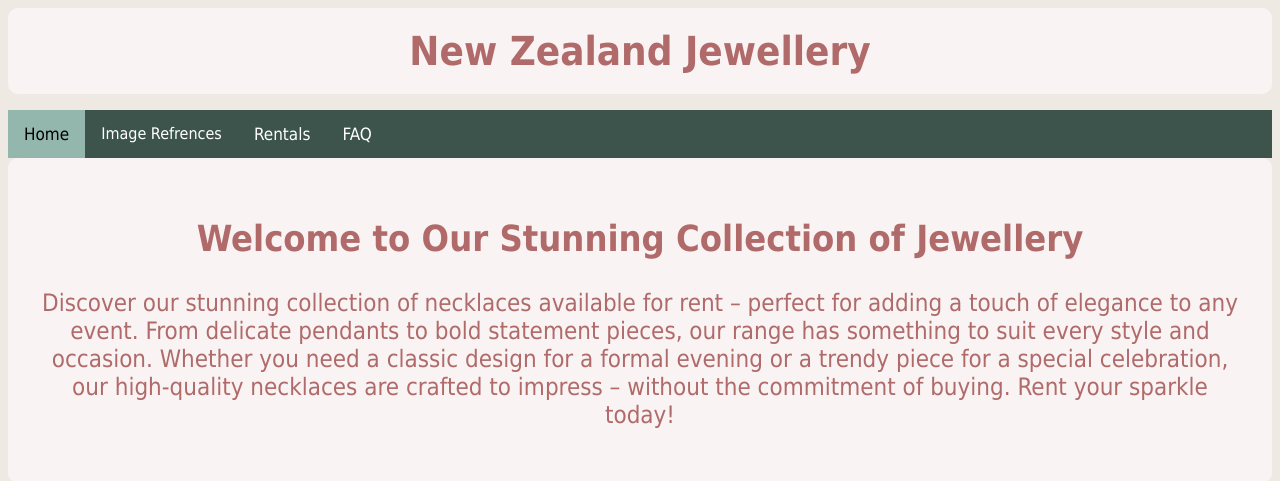
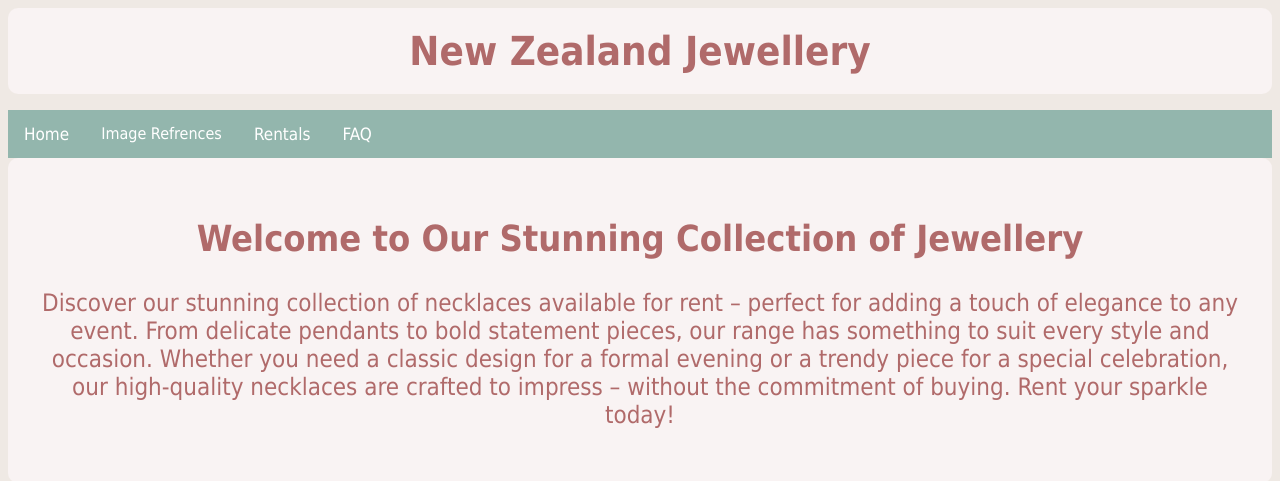
Before and after one commit to jay1982nit/11dtec-programming-project-part-2-23054nk-main, a website: page index.html in a window 1280 px wide. Shown: the top 481 px of the page. Drawn offline with Linux system fonts and the light colour scheme.

Commit message:
Jun 24, 2025, 9:51 AM

```diff
--- a/style.css
+++ b/style.css
@@ -14,7 +14,7 @@
   font-size: 17px;
 }
 
-.topnav .active {
+.topnav, .active {
   background-color:#93B6AD;
   color: black;
 }
```
